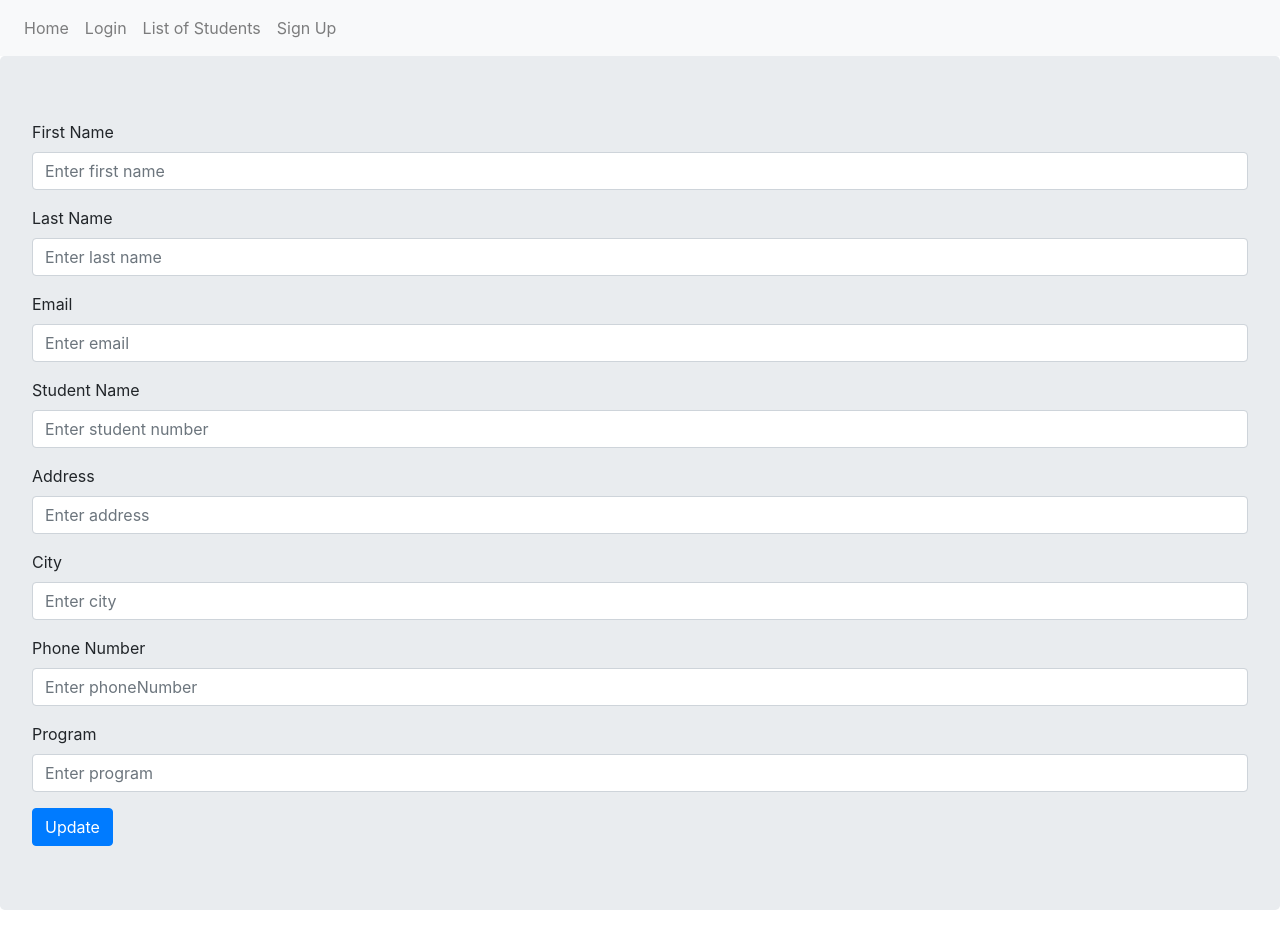
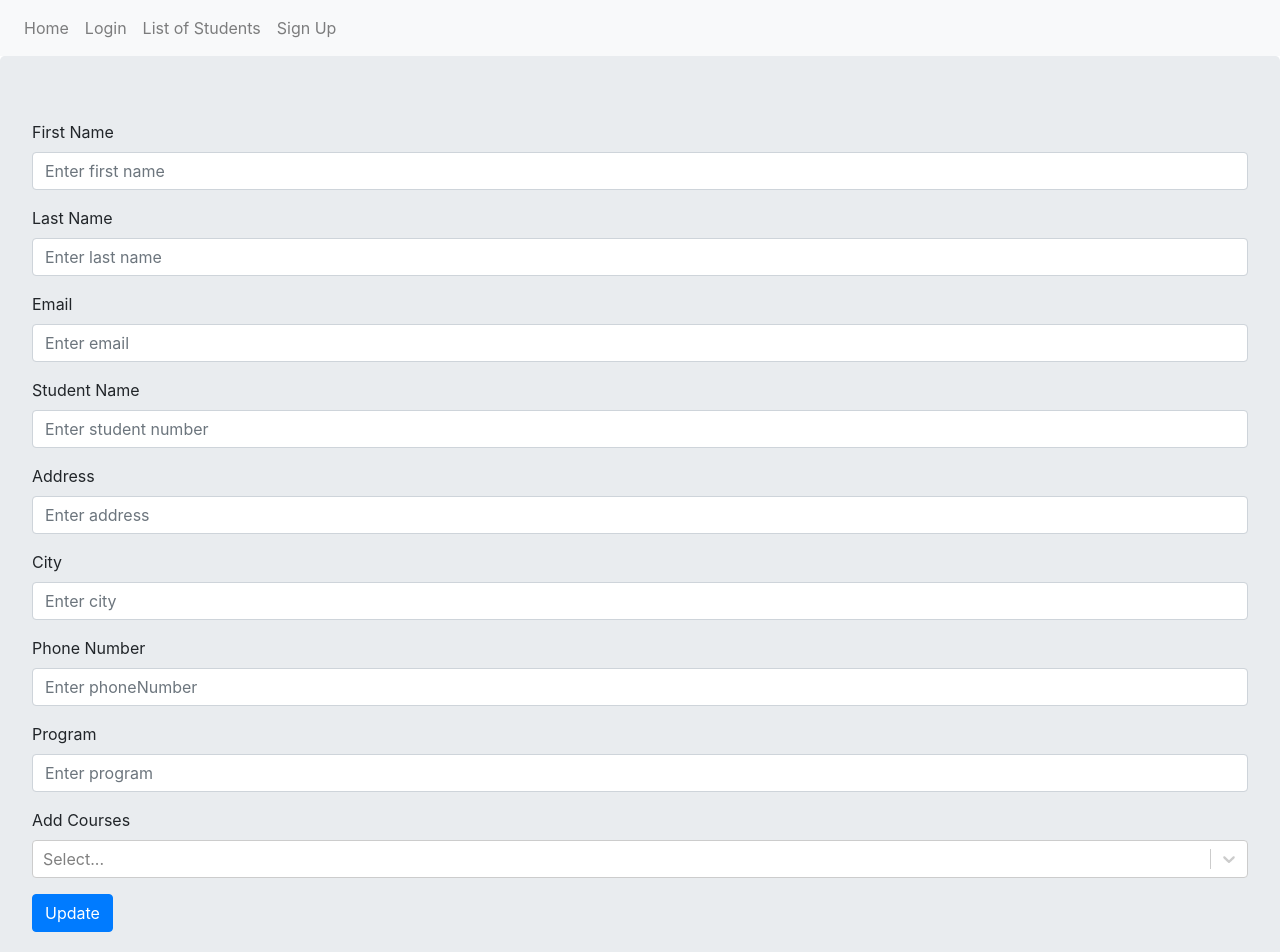
Before and after one commit to narsenieva/NataliiaArsenieva_VictoriaLiu_COMP308Lab3_-Ex1, a React (Create React App) app in the folder react-client/: page /edit/1 in a window 1280 px wide. Shown: the top 952 px of the page. Built offline with nearby package versions, Linux system fonts and the light colour scheme; no server answers; the HTML template or start-up script is replaced by a standard one.

Commit message:
options for selete  starting

```diff
--- a/react-client/package.json
+++ b/react-client/package.json
@@ -12,7 +12,8 @@
     "react-bootstrap": "^1.0.0-beta.17",
     "react-dom": "^16.13.0",
     "react-router-dom": "^5.1.2",
-    "react-scripts": "^5.0.0"
+    "react-scripts": "^5.0.0",
+    "react-select": "^5.2.2"
   },
   "scripts": {
     "start": "react-scripts start",
--- a/react-client/src/components/CreateStudent.js
+++ b/react-client/src/components/CreateStudent.js
@@ -1,4 +1,5 @@
-import React, { useState, useEffect } from 'react';
+import React, { useState, useEffect, Component } from 'react';
+import Select from 'react-select';
 import axios from 'axios';
 import Spinner from 'react-bootstrap/Spinner';
 import Jumbotron from 'react-bootstrap/Jumbotron';
@@ -9,6 +10,17 @@ import { withRouter } from 'react-router-dom';
 function CreateStudent(props) {
   const [student, setStudent] = useState({ _id: '', firstName: '', lastName: '',
                 email: '',studentNumber: '',password: '', address: '', city: '', phoneNumber: '', program: '' });
+
+  const coursesForAdding = {}
+
+  const options = [
+    { value: 'chocolate', label: 'Chocolate' },
+    { value: 'strawberry', label: 'Strawberry' },
+    { value: 'vanilla', label: 'Vanilla' }
+  ]
+
+
+
   const [showLoading, setShowLoading] = useState(false);
   const apiUrl = "http://localhost:3000/";
 
@@ -83,6 +95,14 @@ function CreateStudent(props) {
             <Form.Label>Program</Form.Label>
             <Form.Control type="text" name="program" id="program" placeholder="Enter program" value={student.program} onChange={onChange} />
           </Form.Group>
+
+          <Form.Group>
+            <Form.Label>Add Courses</Form.Label>
+              <Select isMulti options={options}>
+              </Select>
+          </Form.Group>
+
+
           <Button variant="primary" type="submit">
             Save
           </Button>
--- a/react-client/src/components/EditStudent.js
+++ b/react-client/src/components/EditStudent.js
@@ -1,4 +1,5 @@
-import React, { useState, useEffect } from 'react';
+import React, { useState, useEffect, Component } from 'react';
+import Select from 'react-select';
 import axios from 'axios';
 import Spinner from 'react-bootstrap/Spinner';
 import Jumbotron from 'react-bootstrap/Jumbotron';
@@ -9,6 +10,16 @@ import { withRouter } from 'react-router-dom';
 function EditStudent(props) {
   const [student, setStudent] = useState({ _id: '', firstName: '', lastName: '',
   email: '',studentNumber: '',password: '', address: '', city: '', phoneNumber: '', program: ''});
+
+
+  const coursesForAdding = {}
+
+  const options = [
+    { value: 'chocolate', label: 'Chocolate' },
+    { value: 'strawberry', label: 'Strawberry' },
+    { value: 'vanilla', label: 'Vanilla' }
+  ]
+
   const [showLoading, setShowLoading] = useState(true);
   const apiUrl = "http://localhost:3000/students/" + props.match.params.id;
   //runs only once after the first render
@@ -83,6 +94,14 @@ function EditStudent(props) {
             <Form.Label>Program</Form.Label>
             <Form.Control type="text" name="program" id="program" placeholder="Enter program" value={student.program} onChange={onChange} />
           </Form.Group>
+          <Form.Group>
+            <Form.Label>Add Courses</Form.Label>
+              <Select isMulti options={options}>
+              </Select>
+          </Form.Group>
+
+
+
           <Button variant="primary" type="submit">
             Update
           </Button>
--- a/react-client/src/components/View.js
+++ b/react-client/src/components/View.js
@@ -11,6 +11,8 @@ function View (props) {
   const [data, setData] = useState();
   //
   const [course, setCourse] = useState('');
+
+  //const firstName = screen.getParam('firstName');
   // called when user clicks on Logout button
   // to clear the cookie and set the screen state variable
   // back to its initial state.
@@ -73,9 +75,9 @@ function View (props) {
   //
   return (
     <div className="App">
-      <p>{screen}</p>
+      <p>Your Student Number: {screen}</p>
       <p>{data}</p>
-      <button onClick={verifyCookie}>Verify Cookie</button>
+      {/* <button onClick={verifyCookie}>Verify Cookie</button>      */}
       <button onClick={deleteCookie}>Log out</button>
       {course !== 'c'
         ? <div>
```
Also changed, not shown: 2 other files (tests, documents, lock files or other folders).
